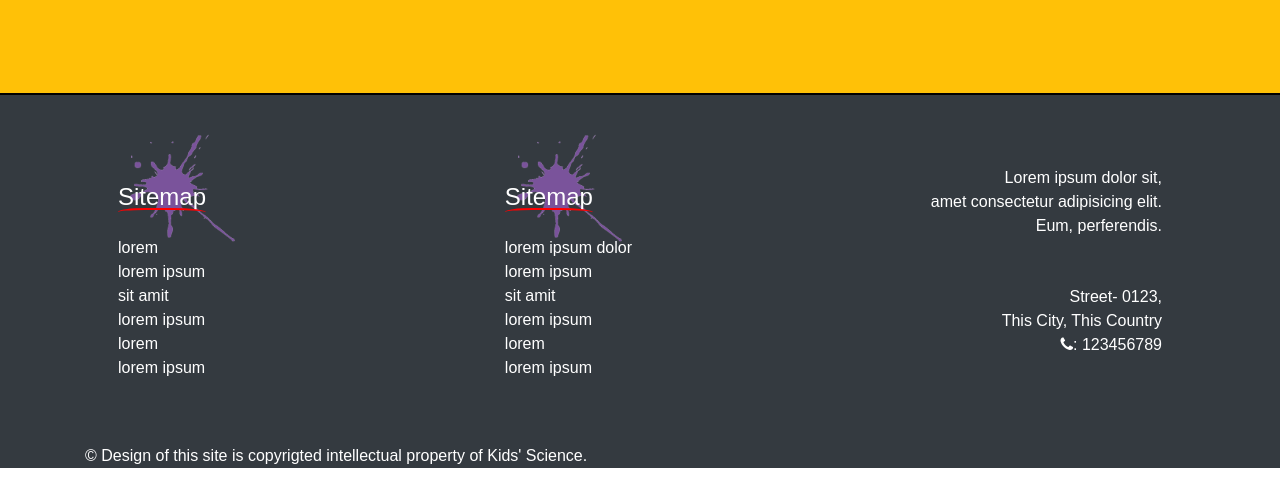
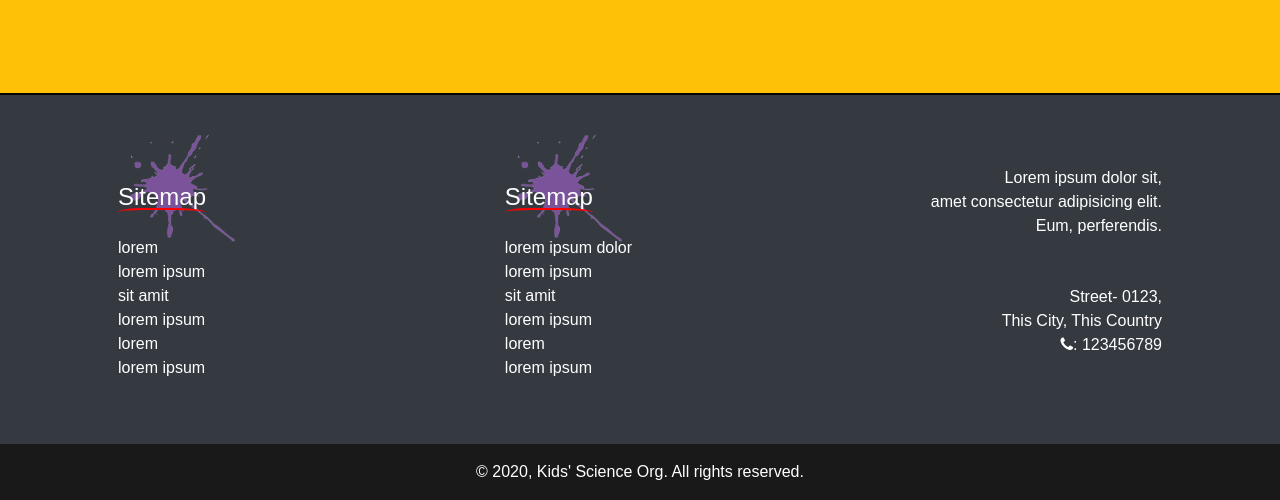
Before and after one commit to HumbleAssassin/Kids--Science, a plain HTML site: page index.html in a window 1280 px wide. Shown: the part 4666-5166 px from the top of the page. Before the commit the page ends 5134 px from the top, so only its background shows below. Drawn offline with nearby package versions, Linux system fonts and the light colour scheme; a web font is replaced by a local one.

Commit message:
copyright message change

```diff
--- a/css/style.css
+++ b/css/style.css
@@ -299,6 +299,10 @@ blockquote:nth-child(odd) {
     transform: scale(1.15) rotate(5deg);
 }
 
+.bg-darker {
+    background: rgba(0, 0, 0, 0.9)
+}
+
 @media screen and (max-width: 450px) {
 
     article .container p {
--- a/index.html
+++ b/index.html
@@ -230,10 +230,10 @@
                 </div>
             </div>
         </div>
-        <div class="bg-dark">
+        <div class="bg-darker py-3">
         <div class="container">
             <div>
-                <div class="disclaimer">&copy; Design of this site is copyrigted intellectual property of Kids' Science.</div>
+                <div class="disclaimer text-center">&copy; 2020, Kids' Science Org. All rights reserved.</div>
             </div>
         </div>
         </div>
```
